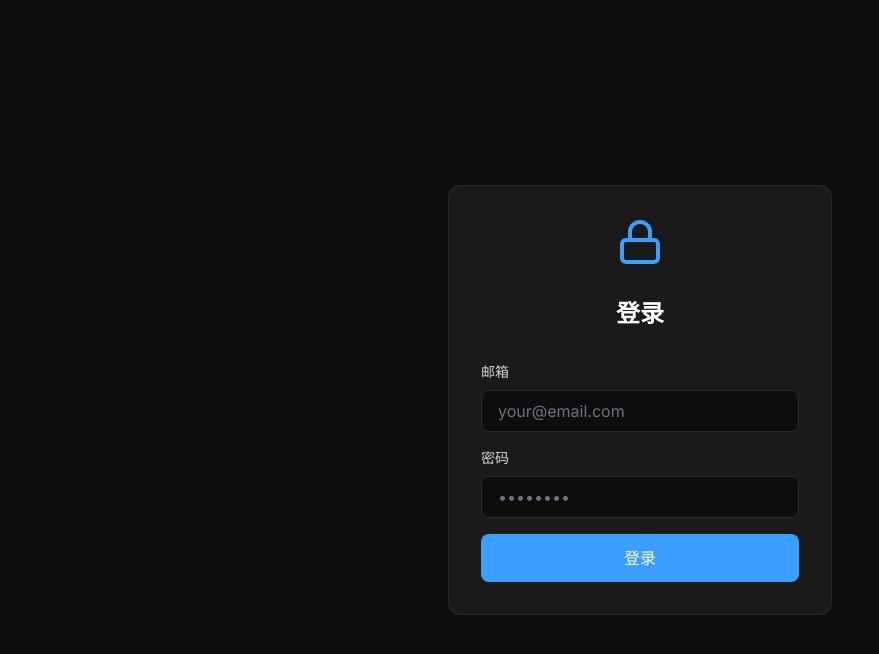
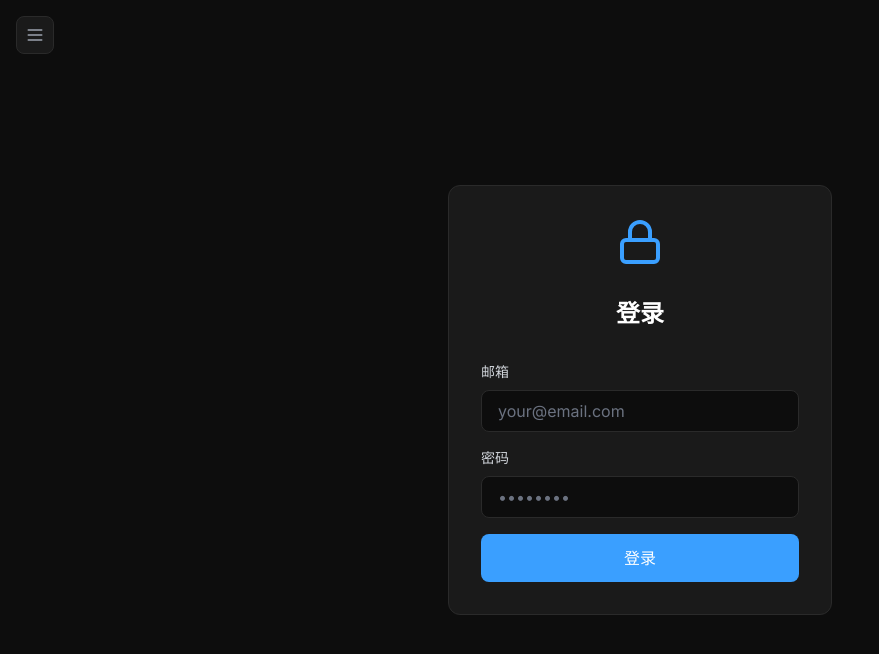
Before and after one commit to LeeZChuan/aimarket-analysis-platform, a React (Vite) app: page /login in a window 1280 px wide. Shown: the top 654 px of the page, without its empty margins (0-879 px from the left). Built offline with nearby package versions, Linux system fonts and the light colour scheme.

Commit message:
Updated index.tsx

```diff
--- a/src/router/index.tsx
+++ b/src/router/index.tsx
@@ -1,18 +1,25 @@
 import { createBrowserRouter, Navigate } from 'react-router-dom';
+import { Layout } from '../views/Layout';
 import { TradingView } from '../views/TradingView';
 import { LoginView } from '../views/LoginView';
 
 export const router = createBrowserRouter([
   {
     path: '/',
+    element: <Layout />,
+    children: [
+      {
+        index: true,
         element: <Navigate to="/trading" replace />,
       },
       {
-    path: '/trading',
+        path: 'trading',
         element: <TradingView />,
       },
       {
-    path: '/login',
+        path: 'login',
         element: <LoginView />,
       },
+    ],
+  },
 ]);
--- /dev/null
+++ b/src/views/Layout.tsx
@@ -0,0 +1,17 @@
+import { useState } from 'react';
+import { Outlet } from 'react-router-dom';
+import { NavigationButton } from '../components/NavigationButton';
+import { NavigationMenu } from '../components/NavigationMenu';
+
+export function Layout() {
+  const [isNavOpen, setIsNavOpen] = useState(false);
+
+  return (
+    <div className="h-screen bg-[#0D0D0D] overflow-hidden">
+      <NavigationButton onClick={() => setIsNavOpen(true)} />
+      <NavigationMenu isOpen={isNavOpen} onClose={() => setIsNavOpen(false)} />
+
+      <Outlet />
+    </div>
+  );
+}
--- a/src/views/LoginView.tsx
+++ b/src/views/LoginView.tsx
@@ -2,7 +2,7 @@ import { Lock } from 'lucide-react';
 
 export function LoginView() {
   return (
-    <div className="h-screen bg-[#0D0D0D] flex items-center justify-center">
+    <div className="h-full flex items-center justify-center">
       <div className="w-full max-w-md p-8">
         <div className="bg-[#1A1A1A] border border-[#2A2A2A] rounded-xl p-8">
           <div className="flex items-center justify-center mb-8">
--- a/src/views/TradingView.tsx
+++ b/src/views/TradingView.tsx
@@ -1,18 +1,10 @@
-import { useState } from 'react';
 import { Sidebar } from '../components/Sidebar';
 import { ChartPanel } from '../components/ChartPanel';
 import { ChatPanel } from '../components/ChatPanel';
-import { NavigationButton } from '../components/NavigationButton';
-import { NavigationMenu } from '../components/NavigationMenu';
 
 export function TradingView() {
-  const [isNavOpen, setIsNavOpen] = useState(false);
-
   return (
-    <div className="h-screen bg-[#0D0D0D] flex overflow-hidden">
-      <NavigationButton onClick={() => setIsNavOpen(true)} />
-      <NavigationMenu isOpen={isNavOpen} onClose={() => setIsNavOpen(false)} />
-
+    <div className="h-full flex">
       <Sidebar />
       <ChartPanel />
       <ChatPanel />
```
Lines whose indentation alone changed are shown as unchanged.
